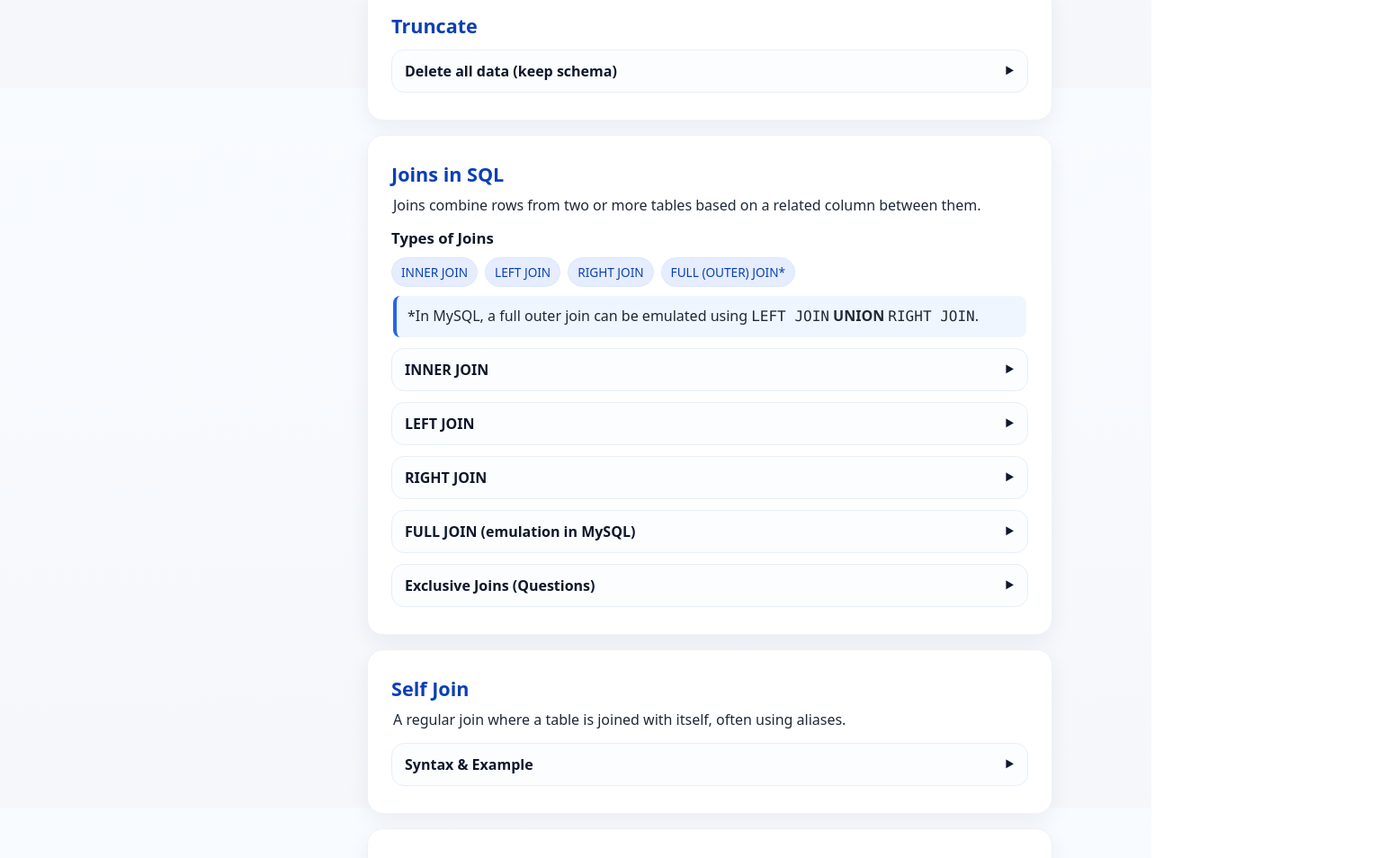
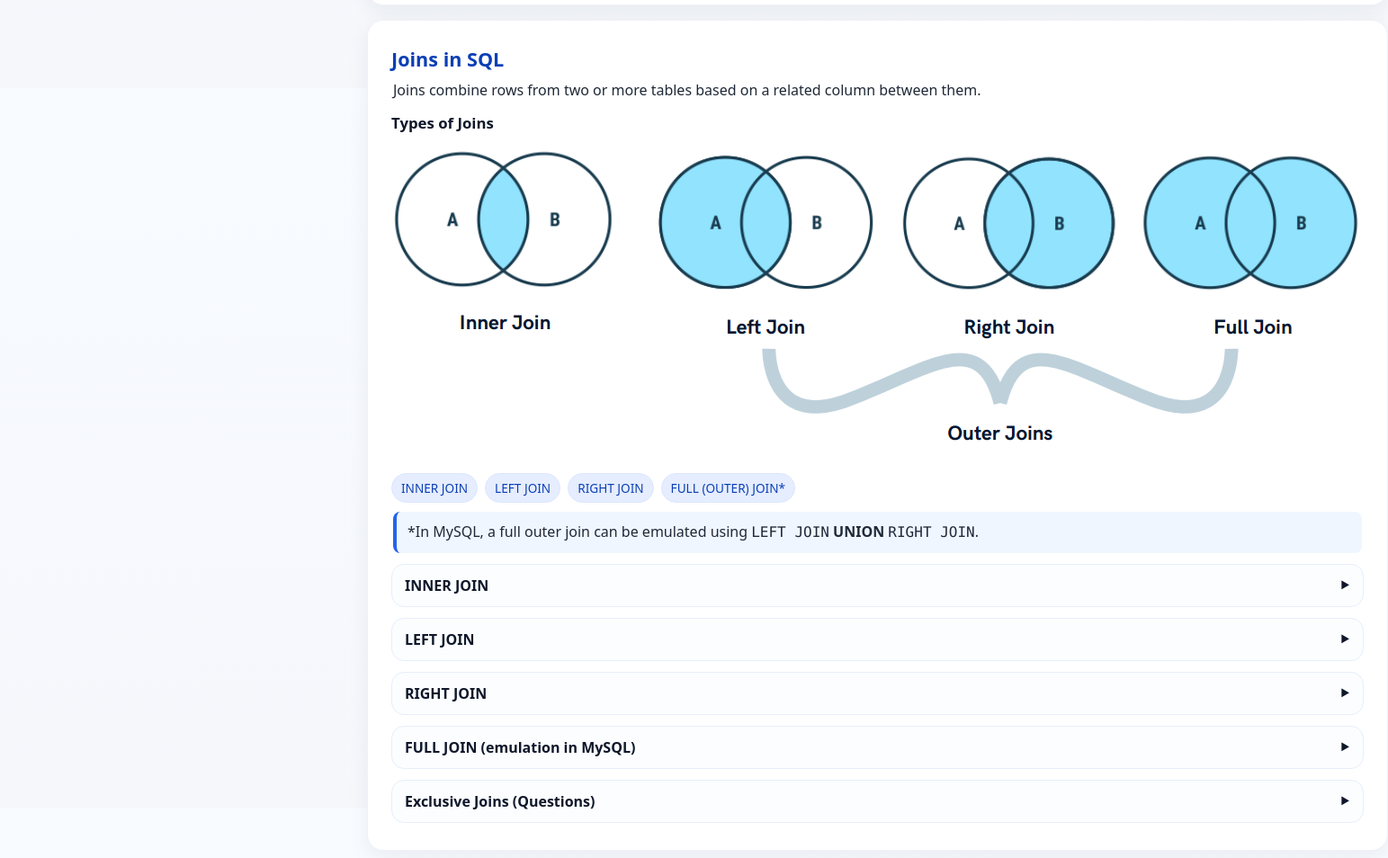
Before and after one commit to academycodean/materi.io, a plain HTML site: page database.html in a window 1280 px wide. Shown: the part 4702-5656 px from the top of the page at 90% size, 1543 px wide, since content can reach past the window. Drawn offline with Linux system fonts and the light colour scheme.

Commit message:
Update database.html

```diff
--- a/database.html
+++ b/database.html
@@ -505,6 +505,7 @@ CHANGE COLUMN old_name new_name new_datatype new_constraint;
         <h2>Joins in SQL</h2>
         <p>Joins combine rows from two or more tables based on a related column between them.</p>
         <h3>Types of Joins</h3>
+        <img src ="images/type-of-join.png"/>
         <div class="chips">
           <span class="chip">INNER JOIN</span>
           <span class="chip">LEFT JOIN</span>
```
